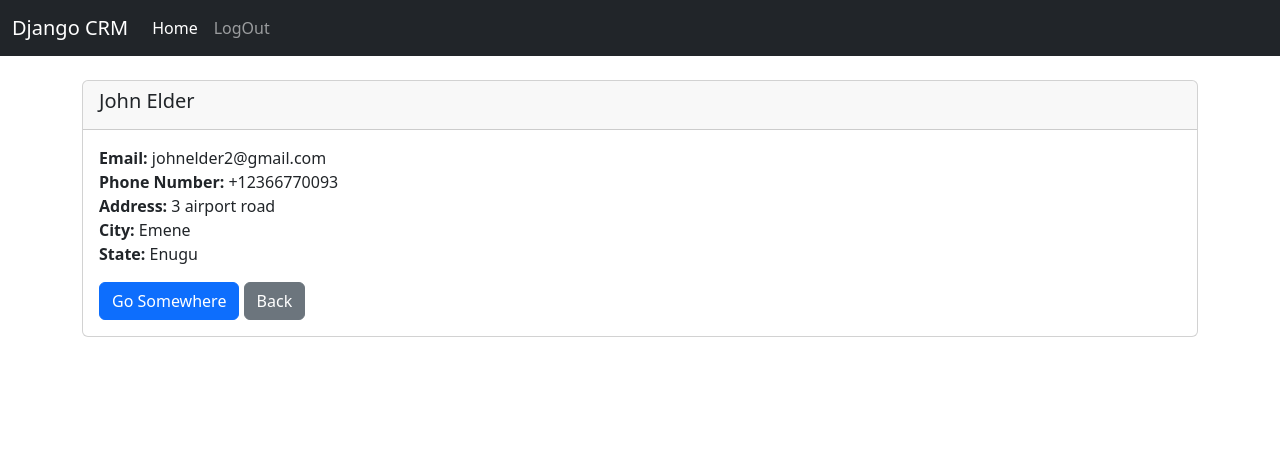
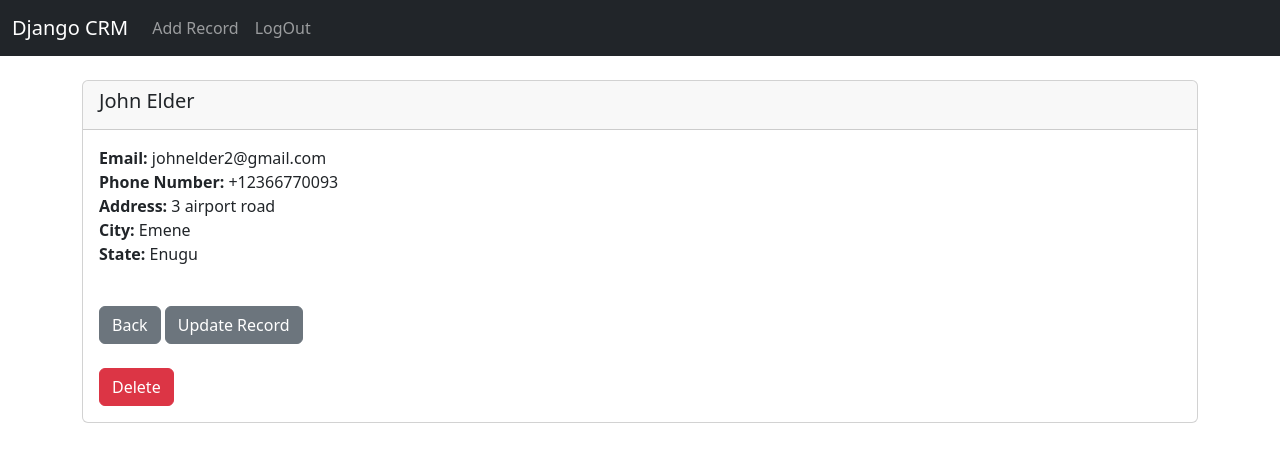
Before and after one commit to KizMan-23/django_dcrm, a Django app: page /record/1 in a window 1280 px wide. Shown: the top 462 px of the page. Run offline with Django 5.2, Linux system fonts and the light colour scheme; a user stored in the database is signed in; data comes from the database, SQL or seed files in the repository; both versions use the stored data as it was after the commit.

Commit message:
completed django customer-relation management

```diff
--- a/website/templates/home.html
+++ b/website/templates/home.html
@@ -6,7 +6,7 @@
 
 {% if user.is_authenticated %}
 
-<h1> <strong> Records.. </strong></h1>
+<h1> <strong> Customer Records </strong></h1>
 
 <table class="table table-striped table-hover">
     <thead class="table-dark">
--- a/website/templates/navbar.html
+++ b/website/templates/navbar.html
@@ -10,7 +10,7 @@
         {% if user.is_authenticated %}
 
           <li class="nav-item">
-            <a class="nav-link active" aria-current="page" href="#">Home</a>
+            <a class="nav-link " href="{% url 'add_record' %}">Add Record</a>
           </li>
 
           <li class="nav-item">
--- a/website/templates/record.html
+++ b/website/templates/record.html
@@ -15,9 +15,14 @@
             <strong>State: </strong>{{ customer_record.state }}
         </p>
 
+        <br/>
+        <a href="{% url 'home' %}" class="btn btn-secondary">Back</a>
+        <a href="{% url 'update_record' customer_record.id %}" class="btn btn-secondary">Update Record</a>
 
-        <a href="#" class="btn btn-primary"> Go Somewhere</a>
-        <a href="{% url 'home' %}" class="btn btn-secondary">Back</a>
+        <br/><br/>
+
+        <a href="{% url 'delete_record' customer_record.id %}" class="btn btn-danger">Delete</a>
+
     </div>
 </div>
 
--- a/website/urls.py
+++ b/website/urls.py
@@ -7,5 +7,8 @@ urlpatterns = [
     # path('login/', views.login_user, name='login'),
     path('logout/', views.logout_user, name='logout'),
     path('register/', views.register_user, name='register'),
-    path('record/<int:pk>', views.customer_record, name='record')
+    path('record/<int:pk>', views.customer_record, name='record'),
+    path('delete_record/<int:pk>', views.delete_record, name='delete_record'),
+    path('add_record/', views.add_record, name = 'add_record'),
+    path('update_record/<int:pk>', views.update_record, name='update_record')
 ]
--- a/website/views.py
+++ b/website/views.py
@@ -1,7 +1,8 @@
 from django.shortcuts import render, redirect
 from django.contrib.auth import authenticate, login, logout
+from django.contrib.auth.decorators import login_required
 from django.contrib import messages
-from .forms import SignUpForm
+from .forms import SignUpForm, AddRecordForm
 from .models import Record
 
 
@@ -58,3 +59,45 @@ def customer_record(request, pk):
     else:
         messages.success(request, 'You must be logged in to view that page..')
         return redirect('home')
+
+def delete_record(request, pk):
+    if request.user.is_authenticated:
+        del_record = Record.objects.get(id=pk)
+        del_record.delete()
+        messages.success(request, "Record deleted Successfully")
+        return redirect('home')
+    else:
+        messages.success(request, 'You must be logged in to view that page..')
+        return redirect('home')
+
+
+@login_required
+def add_record(request):
+    form = AddRecordForm(request.POST or None)
+    if request.method == 'POST':
+        if form.is_valid():
+            add_record = form.save()
+
+            messages.success(request, 'You have succefully add a new record')
+            return redirect('home')
+        messages.error(request, 'Error Detected')
+
+    return render(request, 'add_record.html', {'form': form})
+
+
+@login_required
+def update_record(request, pk):
+    try:
+        current_record = Record.objects.get(id=pk)
+    except Record.DoesNotExist:
+        messages.error(request, 'Record not Found')
+        return redirect('home')
+
+    form = AddRecordForm(request.POST or None, instance= current_record)
+    if request.method == 'POST':
+        if form.is_valid:
+            form.save()
+            messages.success(request, 'You have succefully Updated the record')
+            return redirect('home')
+        messages.error(request, 'Error Detected')
+    return render(request, 'update_record.html', {'form': form})
```
Also changed, not shown: website/forms.py (+32 -0 lines), website/templates/add_record.html (added, +25 -0 lines), website/templates/update_record.html (added, +25 -0 lines), db.sqlite3.
